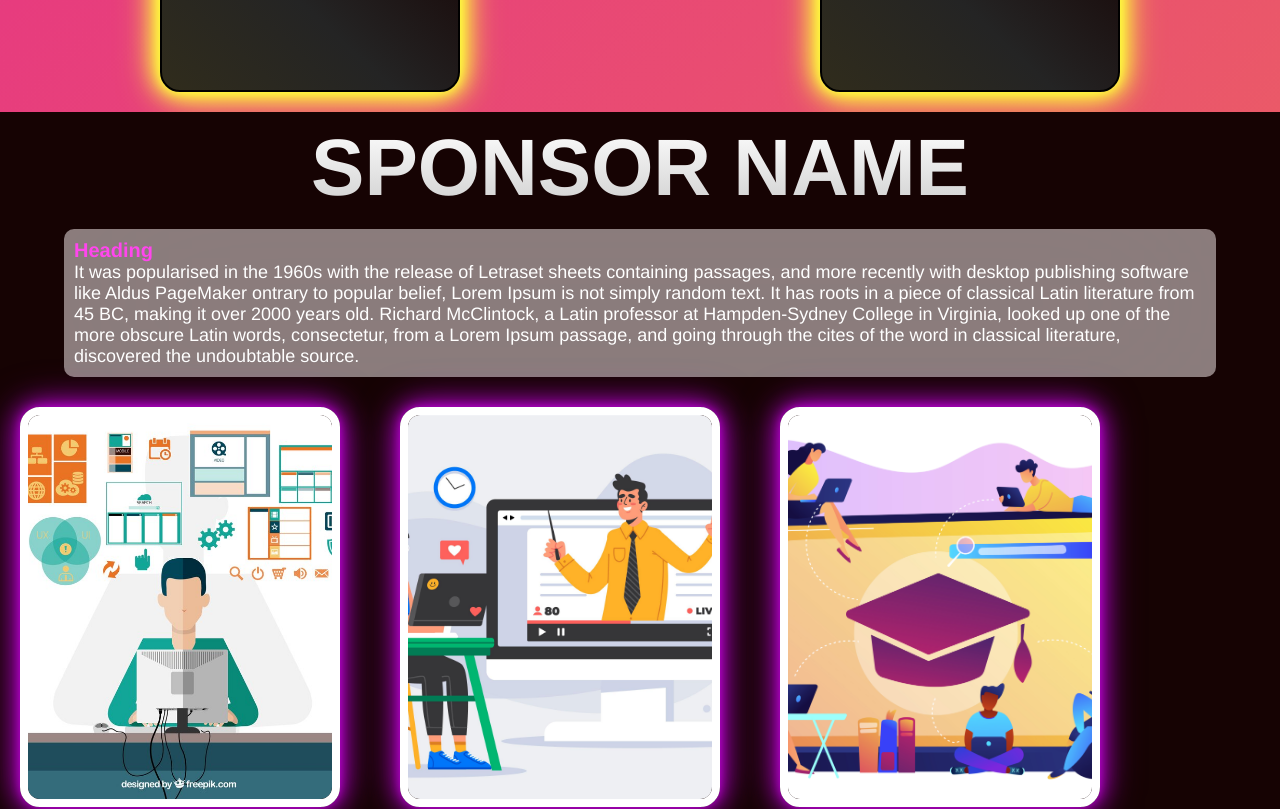
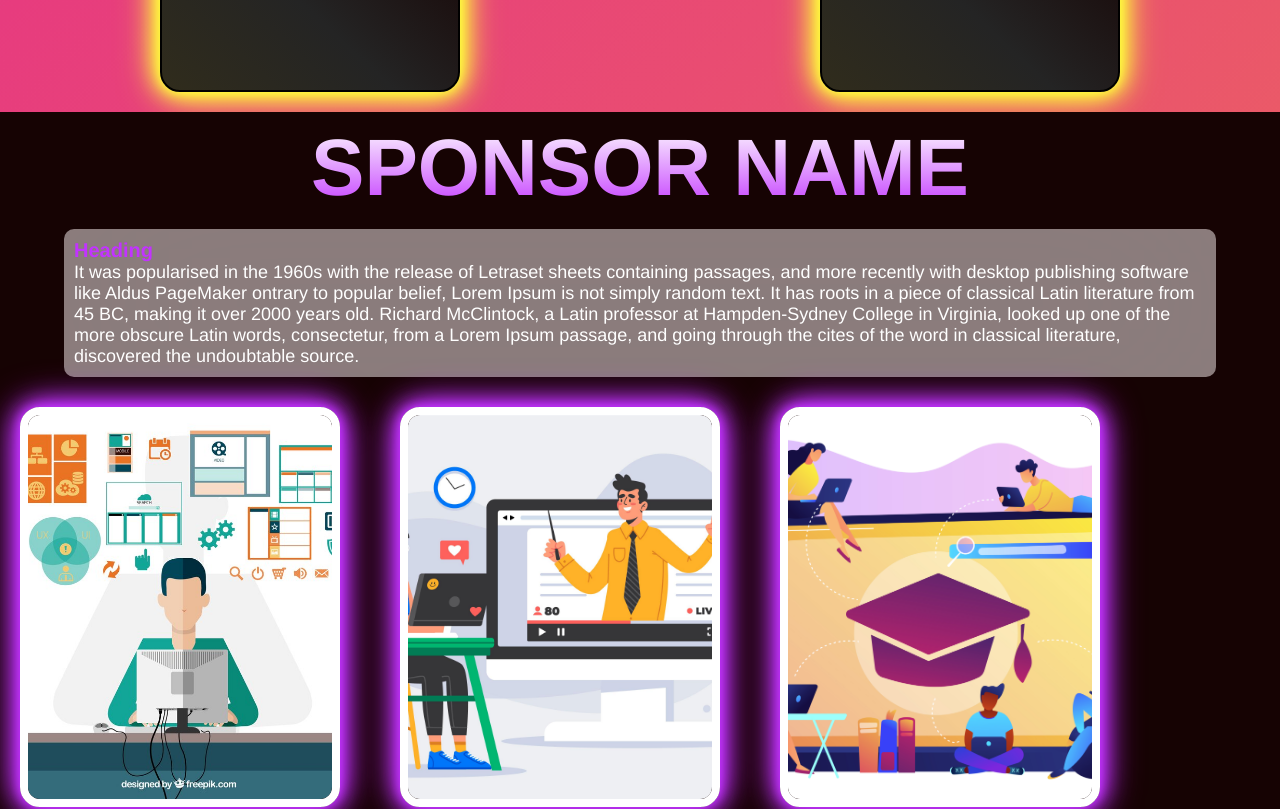
Before and after one commit to RAKESHM28102000/gowthamrajnetwork, a React (Create React App) app: page / in a window 1280 px wide. Shown: the part 3726-4535 px from the top of the page. Built offline with nearby package versions, Linux system fonts and the light colour scheme.

Commit message:
sponser card updated

```diff
--- a/src/App.js
+++ b/src/App.js
@@ -7,8 +7,7 @@ import React, { useState, useEffect } from 'react';
 import Preloader from './components/preloader/Preloader';
 import Team from './components/team/Team';
 import Sponser from './components/sponser/Sponser';
-import SponserPage from './components/sponser/SponserPage';
-import TeamCard from './components/teamcard/TeamCard';
+import SponserPage from './components/sponserPage/SponserPage';
 
 const App = () => {
   const [loading, setLoading] = useState(true);
--- a/src/components/sponser/Sponser.scss
+++ b/src/components/sponser/Sponser.scss
@@ -38,8 +38,8 @@
     0 0 30px rgb(255, 252, 61), 0 0 40px   rgb(255, 252, 61);
   transition: box-shadow 0.3s ease-in-out;
   &:hover {
-    box-shadow: 0 0 15px rgba(255, 255, 255, 0.7), 0 0 30px rgba(255, 255, 255, 0.7),
-      0 0 45px rgba(255, 255, 255, 0.7), 0 0 60px rgba(255, 255, 255, 0.7);
+    box-shadow: 0 0 15px rgb(255, 255, 255), 0 0 30px rgba(255, 255, 255),
+      0 0 45px rgba(255, 255, 255), 0 0 60px rgba(255, 255, 255);
   }
     border-radius:20px;
     display: flex;
@@ -60,94 +60,94 @@
 
 }
 //sponserpage page
-.sponserPage-parent{
-    display:flex;
-    justify-self:center;
-    align-items: center;
-    flex-direction: column;
-    background-color: #160303;
-    .sponser-title{
-        font-size:80px;
-        margin-top:10px;
-        background:-webkit-linear-gradient(#ffffff, #cecece);
-        -webkit-background-clip:text;
-        -webkit-text-fill-color:transparent;
-        @media (max-width:768px){
-            font-size:30px;
-
-        }
-
-    }
-    .sponser-p{
-        color:white;
-        font-size:18px;
-        padding:10px;
-        text-align:left;
-        margin:15px auto;
-      background-color: rgba(255, 245, 245, 0.5);
-      -webkit-backdrop-filter: blur(5em);
-      backdrop-filter: blur(5em);
-      border-radius:10px;
-      width:90%;
-        @media (max-width:768px){
-            font-size:12px;
-            padding:15px;
-
-        }
-    .para-span{
-        color:rgb(255, 70, 237);
-        font-size:20px;
-        font-weight:900;
-    }
-
-    }
-    .sponser-page-card-parent{
-        display:flex;
-        justify-content:start;
-        align-items: center;
-        flex-wrap: wrap;
-        background-color:transparent;
-        width:100%;
-        height:100%;
-        gap:40px;
-        padding:5px 10px;
-    .sponserPage-card{
-        min-width:280px;
-        min-height:400px;
-        box-shadow: 0 4px 8px 0 rgba(0, 0, 0, 0.2), 0 6px 20px 0 rgba(0, 0, 0, 0.19);
-        border-radius:20px;
-        display: flex;
-        justify-content:center;
-        align-items: center;
-        flex-direction: column;
-        border:1px solid rgb(0, 0, 0);
-        margin:20px auto ;
-        background-color: rgba(255, 245, 245, 0.5);
-        -webkit-backdrop-filter: blur(5em);
-        backdrop-filter: blur(5em);
-        .sponser-page-card-img{
-            width:100%;
-            height:200px;
-            margin-top:20px;
-
-        }
-        .sponser-heading{
-            color:rgb(255, 255, 255);
-            padding: 5px;
-            font-weight: bold;
-            text-transform: uppercase;
-
-        }
-        .sponser-para{
-            color:rgb(255, 255, 255);
-            padding: 5px;
-            @media (max-width:768px){
-                font-size:8px;
-            }
-
-
-        }
-    }
-
-    }
-}
+// .sponserPage-parent{
+    // display:flex;
+    // justify-self:center;
+    // align-items: center;
+    // flex-direction: column;
+    // background-color: #160303;
+    // .sponser-title{
+        // font-size:80px;
+        // margin-top:10px;
+        // background:-webkit-linear-gradient(#ffffff, #cecece);
+        // -webkit-background-clip:text;
+        // -webkit-text-fill-color:transparent;
+        // @media (max-width:768px){
+            // font-size:30px;
+            //
+        // }
+//
+    // }
+    // .sponser-p{
+        // color:white;
+        // font-size:18px;
+        // padding:10px;
+        // text-align:left;
+        // margin:15px auto;
+    //   background-color: rgba(255, 245, 245, 0.5);
+    //   -webkit-backdrop-filter: blur(5em);
+    //   backdrop-filter: blur(5em);
+    //   border-radius:10px;
+    //   width:90%;
+        // @media (max-width:768px){
+            // font-size:12px;
+            // padding:15px;
+            //
+        // }
+    // .para-span{
+        // color:rgb(255, 70, 237);
+        // font-size:20px;
+        // font-weight:900;
+    // }
+//
+    // }
+    // .sponser-page-card-parent{
+        // display:flex;
+        // justify-content:start;
+        // align-items: center;
+        // flex-wrap: wrap;
+        // background-color:transparent;
+        // width:100%;
+        // height:100%;
+        // gap:40px;
+        // padding:5px 10px;
+    // .sponserPage-card{
+        // min-width:280px;
+        // min-height:400px;
+        // box-shadow: 0 4px 8px 0 rgba(0, 0, 0, 0.2), 0 6px 20px 0 rgba(0, 0, 0, 0.19);
+        // border-radius:20px;
+        // display: flex;
+        // justify-content:center;
+        // align-items: center;
+        // flex-direction: column;
+        // border:1px solid rgb(0, 0, 0);
+        // margin:20px auto ;
+        // background-color: rgba(255, 245, 245, 0.5);
+        // -webkit-backdrop-filter: blur(5em);
+        // backdrop-filter: blur(5em);
+        // .sponser-page-card-img{
+            // width:100%;
+            // height:200px;
+            // margin-top:20px;
+//
+        // }
+        // .sponser-heading{
+            // color:rgb(255, 255, 255);
+            // padding: 5px;
+            // font-weight: bold;
+            // text-transform: uppercase;
+            //
+        // }
+        // .sponser-para{
+            // color:rgb(255, 255, 255);
+            // padding: 5px;
+            // @media (max-width:768px){
+                // font-size:8px;
+            // }
+//
+//
+        // }
+    // }
+//
+    // }
+// }
--- a/src/components/sponser/SponserPage.jsx
+++ b/src/components/sponserPage/SponserPage.jsx
@@ -1,4 +1,4 @@
-import './Sponser.scss';
+import './SponserPage.scss';
 import React from 'react'
 // import SponserPageCard from './SponserPageCard';
 import TeamCard from '../teamcard/TeamCard';
@@ -18,7 +18,7 @@ const SponserPage = () => {
          ontrary to popular belief, Lorem Ipsum is not simply random text. It has roots in a piece of classical Latin literature from 45 BC, making it over 2000 years old. Richard McClintock, a Latin professor at Hampden-Sydney College in Virginia, looked up one of the more obscure Latin words, consectetur, from a Lorem Ipsum passage, and going through the cites of the word in classical literature, discovered the undoubtable source.
         </p>
        </div>
-       <div className='sponser-page-card-parent fantasy-background'>
+       <div className='sponser-page-card-parent'>
        {/* <SponserPageCard/> */}
        {/* <SponserPageCard/> */}
        {/* <SponserPageCard/> */}
--- /dev/null
+++ b/src/components/sponserPage/SponserPage.scss
@@ -0,0 +1,91 @@
+.sponserPage-parent{
+    display:flex;
+    justify-self:center;
+    align-items: center;
+    flex-direction: column;
+    background-color: #160303;
+    .sponser-title{
+        font-size:80px;
+        margin-top:10px;
+        background:-webkit-linear-gradient(#ffffff, #c233ff);
+        -webkit-background-clip:text;
+        -webkit-text-fill-color:transparent;
+        @media (max-width:768px){
+            font-size:30px;
+
+        }
+
+    }
+    .sponser-p{
+        color:white;
+        font-size:18px;
+        padding:10px;
+        text-align:left;
+        margin:15px auto;
+      background-color: rgba(255, 245, 245, 0.5);
+      -webkit-backdrop-filter: blur(5em);
+      backdrop-filter: blur(5em);
+      border-radius:10px;
+      width:90%;
+        @media (max-width:768px){
+            font-size:12px;
+            padding:15px;
+
+        }
+    .para-span{
+        color:#c233ff;
+        font-size:20px;
+        font-weight:900;
+    }
+
+    }
+    .sponser-page-card-parent{
+        display:flex;
+        justify-content:start;
+        align-items: center;
+        flex-wrap: wrap;
+        background-color:transparent;
+        width:100%;
+        height:100%;
+        gap:40px;
+        padding:5px 10px;
+    .sponserPage-card{
+        min-width:280px;
+        min-height:400px;
+        box-shadow: 0 4px 8px 0 rgba(0, 0, 0, 0.2), 0 6px 20px 0 rgba(0, 0, 0, 0.19);
+        border-radius:20px;
+        display: flex;
+        justify-content:center;
+        align-items: center;
+        flex-direction: column;
+        border:1px solid rgb(0, 0, 0);
+        margin:20px auto ;
+        background-color: rgba(255, 245, 245, 0.5);
+        -webkit-backdrop-filter: blur(5em);
+        backdrop-filter: blur(5em);
+        .sponser-page-card-img{
+            width:100%;
+            height:200px;
+            margin-top:20px;
+
+        }
+        .sponser-heading{
+            color:rgb(255, 255, 255);
+            padding: 5px;
+            font-weight: bold;
+            text-transform: uppercase;
+
+        }
+        .sponser-para{
+            color:rgb(255, 255, 255);
+            padding: 5px;
+            @media (max-width:768px){
+                font-size:8px;
+            }
+
+
+        }
+    }
+
+    }
+}
--- a/src/components/teamcard/TeamCard.scss
+++ b/src/components/teamcard/TeamCard.scss
@@ -12,8 +12,8 @@
     position: relative;
     margin:10px;
     transition: 0.5s;
-      box-shadow: 0 0 10px rgba(221, 0, 255, 0.5), 0 0 20px  rgba(221, 0, 255, 0.5),
-    0 0 30px  rgba(221, 0, 255, 0.5), 0 0 40px  rgba(221, 0, 255, 0.5);
+      box-shadow: 0 0 10px #c233ff, 0 0 20px  #c233ff,
+    0 0 30px  #c233ff, 0 0 40px  #c233ff;
   transition: box-shadow 0.3s ease-in-out;
   &:hover {
     box-shadow: 0 0 15px rgba(255, 255, 255, 0.7), 0 0 30px rgba(255, 255, 255, 0.7),
@@ -43,7 +43,7 @@
       background:#1f3d4738;
       backdrop-filter: blur(5px);
       border-radius:15px;
-      padding:30px;
+      padding:20px;
       display:flex;
       flex-direction: column;
       justify-content: center;
@@ -62,12 +62,12 @@
       .card-info {
         font-size:16px;
         line-height:25px;
-        margin:40px 0;
+        margin:20px 0;
         font-weight:400;
        }
        .card-btn{
         color:#0b0000;
-        background-color: rgb(150, 255, 255);
+        background-color: rgb(78, 255, 255);
         padding:10px 20px;
         text-transform:capitalize;
         border: none;
```
Also changed, not shown: src/components/sponserPage/SponserPageCard.jsx (renamed from src/components/sponser/SponserPageCard.jsx).
